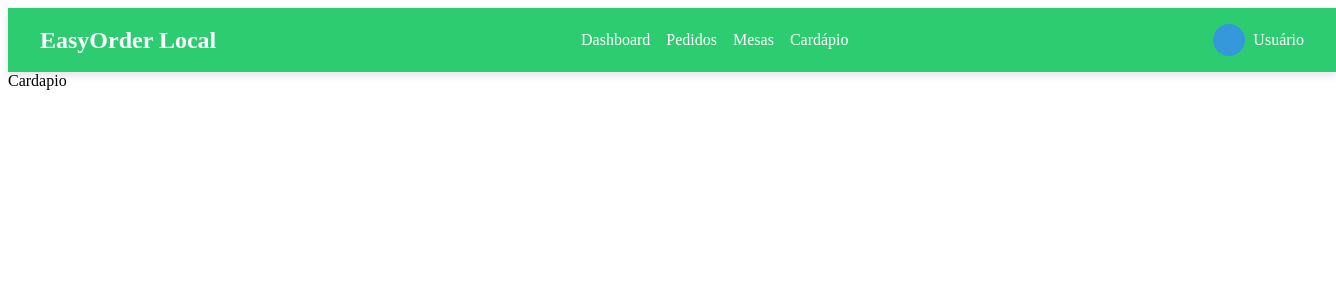
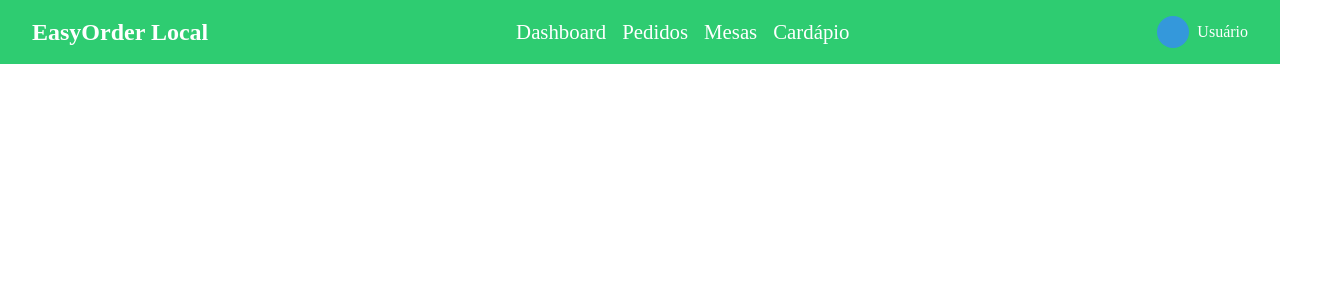
Before and after one commit to rhaneyko/easyorder, a React (Create React App) app: page /cardapio in a window 1280 px wide. Shown: the top 300 px of the page, 1336 px wide, since content can reach past the window. Built offline with nearby package versions, Linux system fonts and the light colour scheme.

Commit message:
Estilização do header.

```diff
--- a/src/components/Header/styles.ts
+++ b/src/components/Header/styles.ts
@@ -1,14 +1,16 @@
 import styled from "styled-components";
-import { Link } from 'react-router-dom';
+import { Link } from "react-router-dom";
 
 export const HeaderContainer = styled.header`
-  width: 100%;
+  display: flex;
+  justify-content: space-between;
+  align-items: center;
   padding: 16px 32px;
+  top: 0;
+  left: 0;
+  right: 0;
+  position: fixed;
   background-color: ${({ theme }) => theme.colors.primary};
-  display: flex;
-  align-items: center;
-  justify-content: space-between;
-  box-shadow: 0 4px 8px rgba(0, 0, 0, 0.1);
 `;
 
 export const Logo = styled.h1`
@@ -25,7 +27,7 @@ export const Nav = styled.nav`
 export const NavLink = styled(Link)`
   color: white;
   text-decoration: none;
-  font-size: 1rem;
+  font-size: 1.3rem;
   transition: color 0.2s;
 
   &:hover {
--- a/src/components/Layout/styles.ts
+++ b/src/components/Layout/styles.ts
@@ -1,5 +1,4 @@
 import styled from "styled-components";
 
 export const Container = styled.div`
-
 `;
```
